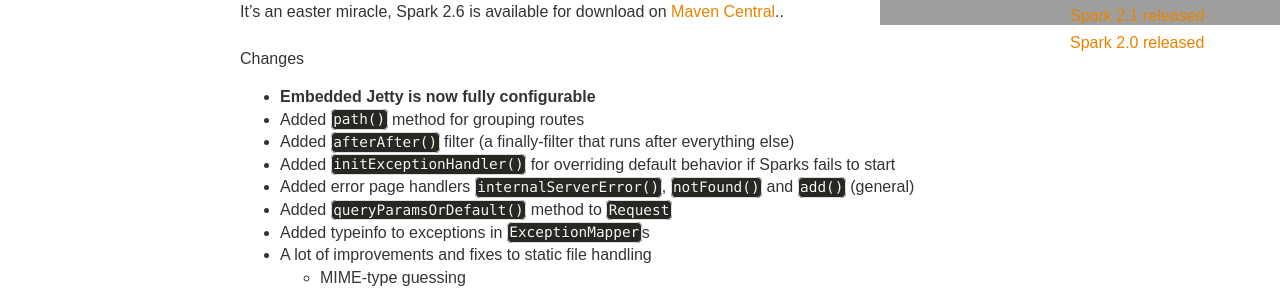
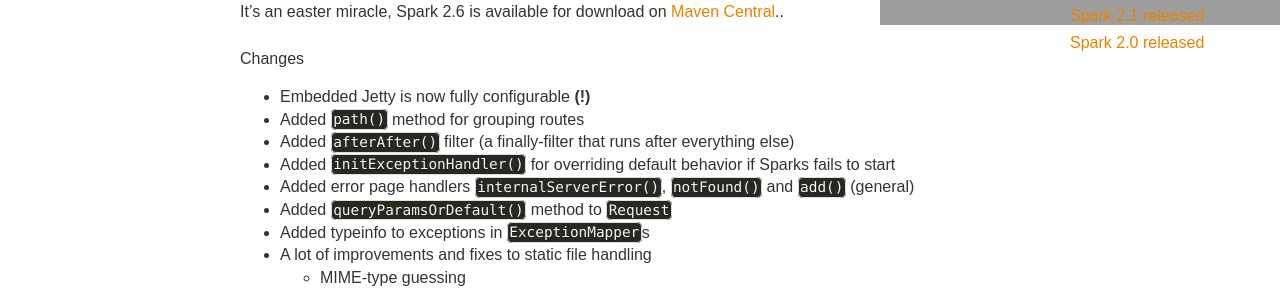
Before and after one commit to sparkjava/sparkjava.github.io, a Jekyll site: the page built from pages/news.md, in a window 1280 px wide and 900 px high. Shown: the part 275-563 px from the top of the window. Built offline with Jekyll 4.4.1, drawn with Linux system fonts in a browser that asks for light colours.

Commit message:
Fix formatting in changelist

```diff
--- a/pages/news.md
+++ b/pages/news.md
@@ -27,7 +27,7 @@ to get the latest news, and other Spark related content
 It's an easter miracle, {% include macros/mavenLink.html version="2.6" %}.
 
 Changes
-* **Embedded Jetty is now fully configurable**
+* Embedded Jetty is now fully configurable **(!)**
 * Added `path()` method for grouping routes
 * Added `afterAfter()` filter (a finally-filter that runs after everything else)
 * Added `initExceptionHandler()` for overriding default behavior if Sparks fails to start
```
